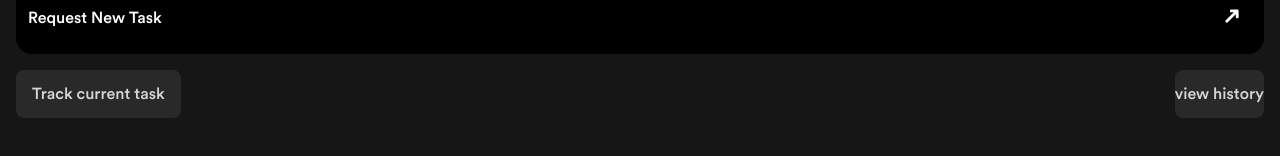
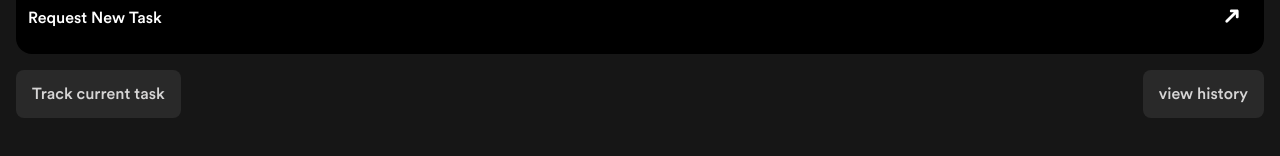
Before and after one commit to Godspowerj/Foodnest, a Next.js app: page /main in a window 1280 px wide. Shown: the part 334-490 px from the top of the page. Built offline with nearby package versions, Linux system fonts and the light colour scheme.

Commit message:
in progress

```diff
--- a/src/app/main/page.tsx
+++ b/src/app/main/page.tsx
@@ -84,7 +84,7 @@ const StartPage = () => {
           </div>
           <div className="flex justify-between items-center text-[#d6d5d5] mt-4 ">
             <button className="bg-[#292929] px-4 py-3 rounded-lg">Track current task</button>
-            <button className="bg-[#292929] py-3 rounded-lg">view history</button>
+            <button className="bg-[#292929] px-4 py-3 rounded-lg">view history</button>
           </div>
         </div>
       </div>
```
